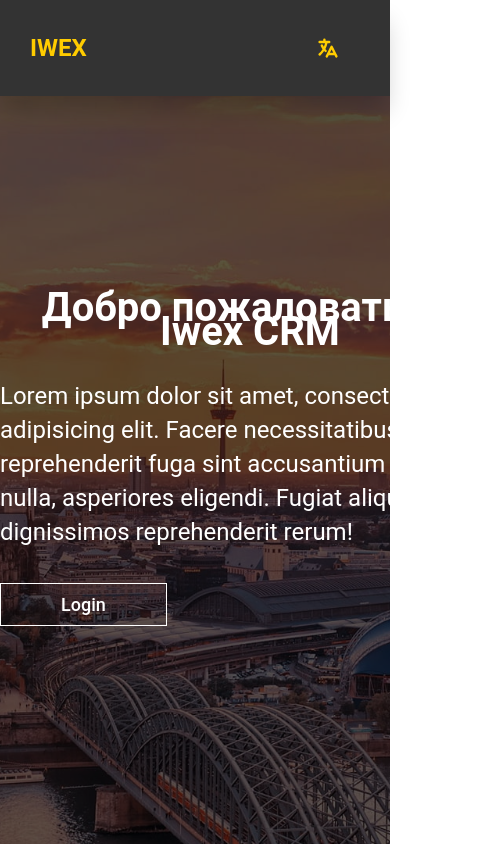
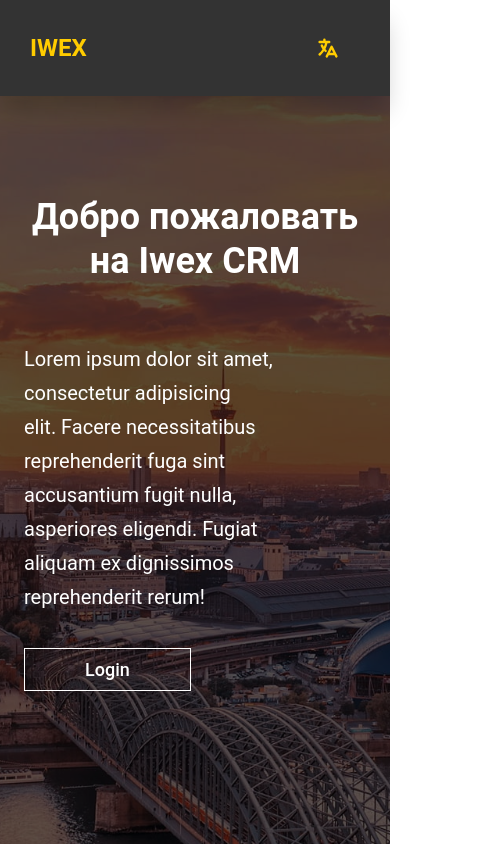
Before and after one commit to k1xd-fr/iwex-crm-master, a Next.js app in the folder frontend/: page / in a window 390 px wide. Shown: the top 844 px of the page, 500 px wide, since content can reach past the window. Built offline with nearby package versions, Linux system fonts and the light colour scheme; a web font is replaced by a local one.

Commit message:
add adaptive home page

```diff
--- a/frontend/src/components/Home/home.module.sass
+++ b/frontend/src/components/Home/home.module.sass
@@ -17,21 +17,24 @@
 
 .description_wrap
   // text-align: center
-  padding-top: 200px
+  padding-top: 170px
   position: absolute
   z-index: 8
   .title
     text-align: center
     color: #fff
-    font-size: 40px
+    font-size: 48px
+    // font-size: clamp(2.125rem, 1.0313rem + 3.5vw, 3rem)
     line-height: 24px
+    margin-bottom: 24px
   .text
     padding-top: 35px
-    width: 500px
+    // width: 550px
     color: #fff
     line-height: 34px
-    font-size: 24px
+    // font-size: 24px
     margin-bottom: 45px
+    font-size: clamp(1.125rem, -0.125rem + 4vw, 2.125rem)
   .btn_link
     padding: 10px 60px
     border: solid 1px #fff
@@ -41,3 +44,23 @@
     font-weight: 500
     &:hover
       background: #00000070
+
+@media screen and ( max-width: 1024px )
+  .description_wrap
+    margin-top: 75px
+    padding: 24px
+
+@media screen and ( max-width: 768px )
+  .title
+    font-size: 32px
+    margin-top: 0
+    line-height: 44px !important
+  .text
+    font-size: clamp(1.125rem, -0.125rem + 4vw, 2.125rem)
+
+@media screen and ( max-width: 430px )
+  .title
+    font-size: 36px !important
+  .text
+    font-size: 20px !important
+    width: 300px
--- a/frontend/src/components/Home/index.tsx
+++ b/frontend/src/components/Home/index.tsx
@@ -38,10 +38,10 @@ const HomeComponent = () => {
               variants={textAnimation}
               className={styles.text}
             >
-              Lorem ipsum dolor sit amet, consectetur adipisicing elit. Facere
-              necessitatibus reprehenderit fuga sint accusantium fugit nulla,
-              asperiores eligendi. Fugiat aliquam ex dignissimos reprehenderit
-              rerum!
+              Lorem ipsum dolor sit amet, consectetur adipisicing <br /> elit.
+              Facere necessitatibus reprehenderit fuga sint <br /> accusantium
+              fugit nulla, asperiores eligendi. Fugiat <br /> aliquam ex
+              dignissimos reprehenderit rerum!
             </motion.p>
             <Link href="/login" className={styles.btn_link}>
               Login
```
